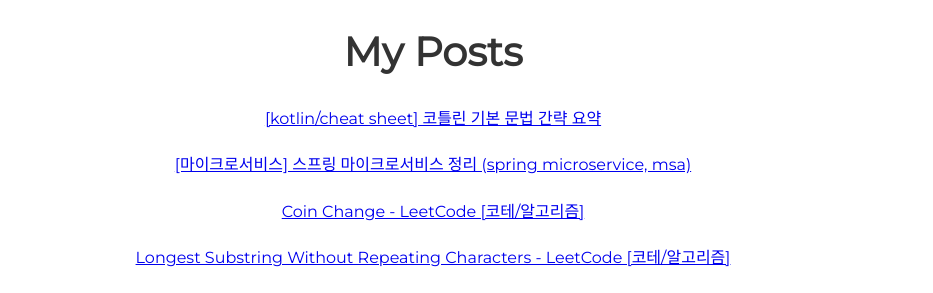
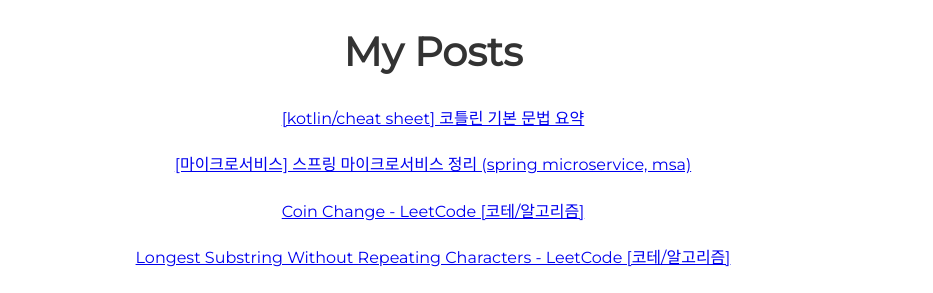
Before and after one commit to kimchanjung/blog-backup, a Jekyll site: the page built from index.html, in a window 1280 px wide and 900 px high, scrolled down 3523 px. Shown: the part 151-444 px from the top of the window, without its empty margins (207-1140 px from the left). Built offline with Jekyll 4.4.1, drawn with Linux system fonts in a browser that asks for light colours.

Commit message:
제목수정

```diff
--- a/_posts/kotlin/2020-04-29-kotlin-basic-syntax-summary.md
+++ b/_posts/kotlin/2020-04-29-kotlin-basic-syntax-summary.md
@@ -1,13 +1,13 @@
 ---
 layout: post
-title: "[kotlin/cheat sheet] 코틀린 기본 문법 간략 요약 "
-description: 코틀린 기본 문법 간략 요약
+title: "[kotlin/cheat sheet] 코틀린 기본 문법 요약 "
+description: 코틀린 기본 문법 요약
 author: kimchanjung
 date: 2020-04-29 00:00:00 +0900
 categories: kotlin
 published: true
 ---
-## 코틀린 기본 문법 간략 요약
+## 코틀린 기본 문법 요약
 
 kotlin 기본 문법을 간략하게 파악 해보기 위한 요약 정리 입니다. kotlin 문법의 모든 내용을 다루지는 않지만 간략하게 훝어 보는 용도로 포스팅합니다.
 
```
